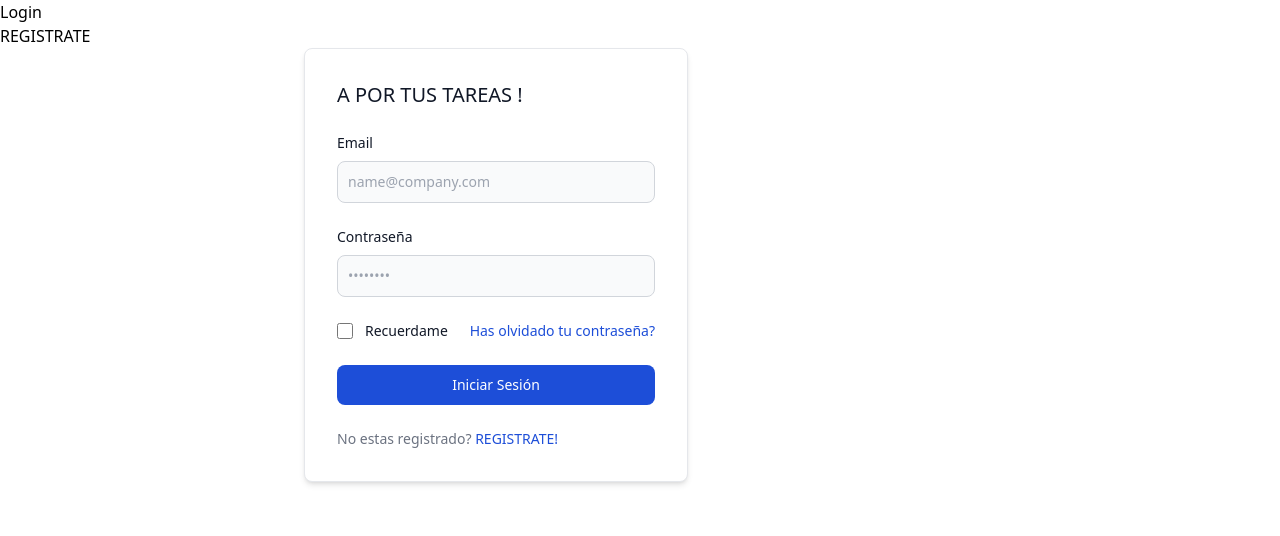
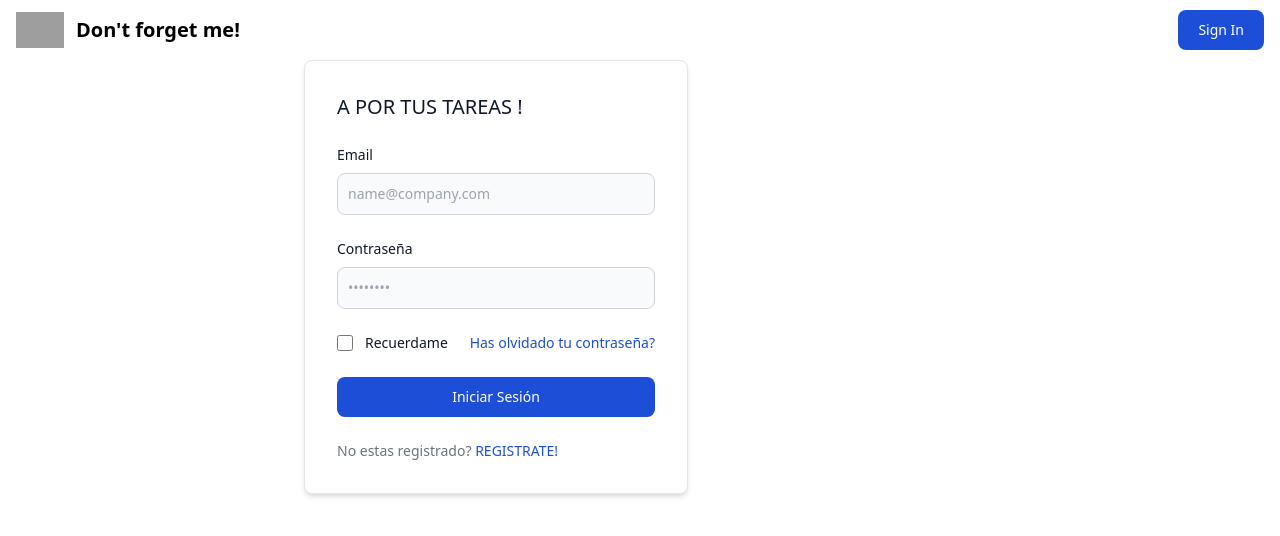
Before and after one commit to beluceroberrini/FinalProject, a Vue app: page /login in a window 1280 px wide. Shown: the top 536 px of the page. Built offline with nearby package versions, Linux system fonts and the light colour scheme; no server answers; grey boxes are pictures that could not be loaded.

Commit message:
Save task, empty input y check task

```diff
--- a/package.json
+++ b/package.json
@@ -11,6 +11,7 @@
   "dependencies": {
     "@supabase/supabase-js": "^2.0.0",
     "pinia": "^2.0.23",
+    "pinia-plugin-persist": "^1.0.0",
     "vue": "^3.2.37",
     "vue-router": "^4.1.5"
   },
--- a/src/App.vue
+++ b/src/App.vue
@@ -1,26 +1,27 @@
 <template>
-
+  <Navbar/>
     <ul>
         <!-- <li> <router-link :to="{name: 'home'}">Home</router-link> </li> -->
-        <li> <router-link :to="{name: 'login'}" >Login</router-link> </li>
-        <li> <router-link :to="{name: 'register'}" >REGISTRATE</router-link> </li>
+        <!-- <li> <router-link :to="{name: 'login'}" >Login</router-link> </li>  -->
+        <!-- <li> <router-link :to="{name: 'register'}">REGISTRATE</router-link> </li>  -->
     </ul>
 
+<!-- <router-view></router-view> -->
+</template>
+<script setup>
+import { useAuthStore } from './store/auth';
+import { useRouter } from 'vue-router';
+import Navbar from './components/Navbar.vue';
+
+const authStore = useAuthStore();
+const router = useRouter();
 
 
+if (authStore.isAuth === false){
+    router.push({name: 'login'})
 
-<router-view></router-view>
-</template>
-<script setup>
-import { onMounted } from 'vue';
-import { login } from './api';
-import { useRouter } from 'vue-router'
+}
 
-// const router = useRouter();
-
-// onMounted(async() =>{
-//     router.push({name: 'login'})
-// })
 </script>
 <style scoped>
 </style>
--- /dev/null
+++ b/src/components/Navbar.vue
@@ -0,0 +1,36 @@
+<template>
+
+<nav class="bg-white border-gray-200 px-2 sm:px-4 py-2.5 rounded dark:bg-gray-900">
+  <div class="container flex flex-wrap justify-between items-center mx-auto">
+  <a href="" class="flex items-center">
+      <img src="https://flowbite.com/docs/images/logo.svg" class="mr-3 h-6 sm:h-9" alt="Flowbite Logo">
+      <span class="self-center text-xl font-semibold whitespace-nowrap dark:text-white">Don't forget me!  </span>
+  </a>
+  <div class="flex md:order-2">
+    <router-link :to="{name: 'login'}" >
+      <button type="button" class="text-white bg-blue-700 hover:bg-blue-800 focus:ring-4 focus:outline-none focus:ring-blue-300 font-medium rounded-lg text-sm px-5 py-2.5 text-center mr-3 md:mr-0 dark:bg-blue-600 dark:hover:bg-blue-700 dark:focus:ring-blue-800">Sign In</button></router-link>
+
+      <button data-collapse-toggle="navbar-cta" type="button" class="inline-flex items-center p-2 text-sm text-gray-500 rounded-lg md:hidden hover:bg-gray-100 focus:outline-none focus:ring-2 focus:ring-gray-200 dark:text-gray-400 dark:hover:bg-gray-700 dark:focus:ring-gray-600" aria-controls="navbar-cta" aria-expanded="false">
+        <span class="sr-only">Open main menu</span>
+        <svg class="w-6 h-6" aria-hidden="true" fill="currentColor" viewBox="0 0 20 20" xmlns="http://www.w3.org/2000/svg"><path fill-rule="evenodd" d="M3 5a1 1 0 011-1h12a1 1 0 110 2H4a1 1 0 01-1-1zM3 10a1 1 0 011-1h12a1 1 0 110 2H4a1 1 0 01-1-1zM3 15a1 1 0 011-1h12a1 1 0 110 2H4a1 1 0 01-1-1z" clip-rule="evenodd"></path></svg>
+    </button>
+  </div>
+  <!-- <div class="hidden justify-between items-center w-full md:flex md:w-auto md:order-1" id="navbar-cta">
+    <ul class="flex flex-col p-4 mt-4 bg-gray-50 rounded-lg border border-gray-100 md:flex-row md:space-x-8 md:mt-0 md:text-sm md:font-medium md:border-0 md:bg-white dark:bg-gray-800 md:dark:bg-gray-900 dark:border-gray-700">
+      <li>
+        <a href="" class="block py-2 pr-4 pl-3 text-white bg-blue-700 rounded md:bg-transparent md:text-blue-700 md:p-0 dark:text-white" aria-current="page">New task</a>
+      </li>
+      <li>
+        <a href="#" class="block py-2 pr-4 pl-3 text-gray-700 rounded hover:bg-gray-100 md:hover:bg-transparent md:hover:text-blue-700 md:p-0 md:dark:hover:text-white dark:text-gray-400 dark:hover:bg-gray-700 dark:hover:text-white md:dark:hover:bg-transparent dark:border-gray-700"></a>
+      </li>
+    </ul>
+  </div> -->
+  </div>
+</nav>
+
+<router-view></router-view>
+</template>
+<script setup>
+</script>
+<style scoped>
+</style>
--- a/src/components/Task.vue
+++ b/src/components/Task.vue
@@ -13,11 +13,11 @@
                         <p class="text-gray-800 dark:text-gray-100 text-sm">
                             {{props.task.message}}
                         </p>
+                        <p class="text-sm">{{date}}</p>
 
                         <div class="flex items-center justify-between text-gray-800 dark:text-gray-100">
-                            <p class="text-sm">{{date}}</p>
-                            <button
-                                class="w-8 h-8 rounded-full bg-gray-800 dark:bg-gray-100 dark:text-gray-800 text-white flex items-center justify-center focus:outline-none focus:ring-2 focus:ring-offset-2  focus:ring-black"
+
+                            <button class="w-8 h-8 rounded-full bg-gray-800 dark:bg-gray-100 dark:text-gray-800 text-white flex items-center justify-center focus:outline-none focus:ring-2 focus:ring-offset-2  focus:ring-black"
                                 aria-label="edit note" role="button">
                                 <svg xmlns="http://www.w3.org/2000/svg" class="icon icon-tabler icon-tabler-pencil"
                                     width="20" height="20" viewBox="0 0 24 24" stroke-width="1.5" stroke="currentColor"
@@ -29,18 +29,13 @@
                                 </svg>
                             </button>
 
-                            <button @click="$emit('remove')"
-                                class="w-8 h-8 rounded-full bg-gray-800 dark:bg-gray-100 dark:text-gray-800 text-white flex items-center justify-center focus:outline-none focus:ring-2 focus:ring-offset-2  focus:ring-black"
-                                aria-label="edit note" role="button">
+                            <button @click="checkTask()" id="check-note" class="w-8 h-8 rounded-full bg-gray-800 dark:bg-gray-100 dark:text-gray-800 text-white flex items-center justify-center focus:outline-none focus:ring-2 focus:ring-offset-2  focus:ring-black"
+                                aria-label="check note" role="button">
+                                <svg xmlns="http://www.w3.org/2000/svg" width="16" height="16" fill="currentColor" class="bi bi-check-circle" viewBox="0 0 16 16"> <path d="M8 15A7 7 0 1 1 8 1a7 7 0 0 1 0 14zm0 1A8 8 0 1 0 8 0a8 8 0 0 0 0 16z"/> <path d="M10.97 4.97a.235.235 0 0 0-.02.022L7.477 9.417 5.384 7.323a.75.75 0 0 0-1.06 1.06L6.97 11.03a.75.75 0 0 0 1.079-.02l3.992-4.99a.75.75 0 0 0-1.071-1.05z"/> </svg></button>
+                               <button @click="eliminar()" class="w-8 h-8 rounded-full bg-gray-800 dark:bg-gray-100 dark:text-gray-800 text-white flex items-center justify-center focus:outline-none focus:ring-2 focus:ring-offset-2  focus:ring-black"
+                                aria-label="delete note" role="button">
 
-                                <svg xmlns="http://www.w3.org/2000/svg  " class="icon icon-tabler icon-tabler-pencil"
-                                    width="20" height="20" viewBox="0 0 24 24" stroke-width="1.5" stroke="currentColor"
-                                    fill="none" stroke-linecap="round" stroke-linejoin="round">
-                                    <path stroke="none" d="M0 0h24v24H0z"></path>
-                                    <path d="M4 20h4l10.5 -10.5a1.5 1.5 0 0 0 -4 -4l-10.5 10.5v4"></path>
-                                    <line x1="13.5" y1="6.5" x2="17.5" y2="10.5"></line>
-
-                                </svg>
+                                <svg style="color: white" xmlns="http://www.w3.org/2000/svg" viewBox="0 0 24 24"> <g> <path fill="currentColor" d="M0 0h24v24H0z"></path> <path d="M17 6h5v2h-2v13a1 1 0 0 1-1 1H5a1 1 0 0 1-1-1V8H2V6h5V3a1 1 0 0 1 1-1h8a1 1 0 0 1 1 1v3zm1 2H6v12h12V8zm-4.586 6l1.768 1.768-1.414 1.414L12 15.414l-1.768 1.768-1.414-1.414L10.586 14l-1.768-1.768 1.414-1.414L12 12.586l1.768-1.768 1.414 1.414L13.414 14zM9 4v2h6V4H9z" fill=""></path> </g> </svg>
                             </button>
 
                         </div>
@@ -54,16 +49,44 @@
 
 <script setup>
 import { defineProps, computed } from 'vue';
+import { usTaskStore } from '../store/task';
+import { deleteTask } from '../api';
 
+
+//const isCompleted = ref(false);
+const taskStore = usTaskStore();
 const props = defineProps({
     task: Object
 })
 
+const eliminar = async ()=>{
+    const response = await deleteTask(props.task.id) //esto borra de supabase
+    taskStore.deleteTask(props.task.id) //aca borra de la pagina
+}
+
+const checkTask = () =>{
+     const checkBoton = document.querySelector('.w-full')
+     checkBoton.classList.toggle('chequeado')
+}
+
+//isCompleted = !isCompleted
+
+         const editar = () =>{
+            //crear input que guaarden la variable nueva
+
+         }
 
 // //computed guarda en una variable un computo de una o mas variables reactivas
-const date = computed(() => props.task.created_at.toLocaleString())
+const date = computed(() =>{
+    const fecha= new Date(props.task.created_at)
+    return fecha.toLocaleDateString();
+})
 
 </script>
 <style scoped>
 
+.chequeado{
+    background-color: rgb(175, 128, 219);
+}
+
 </style>
--- a/src/components/newTask.vue
+++ /dev/null
@@ -1,26 +0,0 @@
-<template>
-
-    <Task :title="props.task.title" />
-    <Task :message="props.task.message" />
-
-
-</template>
-<script setup>
-import { usTaskStore } from '../store/task'
-import Task from './Task.vue'
-import { defineProps } from 'vue'
-
-const store = usTaskStore();
-const onClick = () => {
-    store.setTask();
-}
-
-const props = defineProps({
-    task: Object
-})
-
-
-</script>
-<style scoped>
-
-</style>
--- a/src/main.js
+++ b/src/main.js
@@ -3,9 +3,10 @@
 import './style.css'
 import App from './App.vue'
 import router from './router'
-
+import piniaPersist from 'pinia-plugin-persist'
 
 const pinia = createPinia()
+pinia.use(piniaPersist)
 
 createApp(App)
 .use(router)
--- a/src/router/index.js
+++ b/src/router/index.js
@@ -5,14 +5,7 @@
         path: '/',
         name: 'home',
         component: () => import ('../views/Home.vue'),
-        children: [
-            {
-                path: 'newTask',
-                name: 'newTask',
-                component: () => import ('../components/newTask.vue')
-            }
 
-        ]
     },
     {
         path: '/login',
--- a/src/store/auth.js
+++ b/src/store/auth.js
@@ -22,5 +22,15 @@
       this.id = '';
         // cambiar el estado de auth. e id del usuario
     }
+  },
+  persist: {
+    enabled: true,
+    strategies: [
+      {
+        key: 'userEnabled',
+        storage: localStorage,
+
+      }
+    ]
   }
 })
--- a/src/store/task.js
+++ b/src/store/task.js
@@ -1,3 +1,4 @@
+import { propsToAttrMap } from '@vue/shared';
 import { defineStore } from 'pinia'
 import { getTasks } from '../api';
 
@@ -21,24 +22,22 @@
         //modificar el estado de las task
         //encontrar el indice de las task con ese id y
         //cambiar el contenido con task
+
     },
     deleteTask(id){
-      this.tasks.splice(id, 1)
+      const i = this.tasks.findIndex(task => task.id == id)
+      this.tasks.splice(i, 1);
+
         //modificar el estado borrando esa task
         //encontramos el indice de eese id y eliminamos
         // ese indice del array
     },
-    addTask(title, message){
-        const task = {
-          id: this.tasks.length + 1,
-          title,
-          message,
-          date: new Date(),
-        }
-        this.tasks.push(task);
-        //modifica el estado de task haciendo un push de la task
+   addTask(title, message){
+    this.setTask()
+               //modifica el estado de task haciendo un push de la task
         //comprobamos que teenemos el id al insertar el registro, en caso de no tenerlo
         //tendriamos que hacer el getTask
-    }
+    },
+
   }
 })
```
Also changed, not shown: src/api/index.js (+4 -8 lines), src/views/Home.vue (+11 -14 lines), 1 other file (tests, documents, lock files or other folders).
